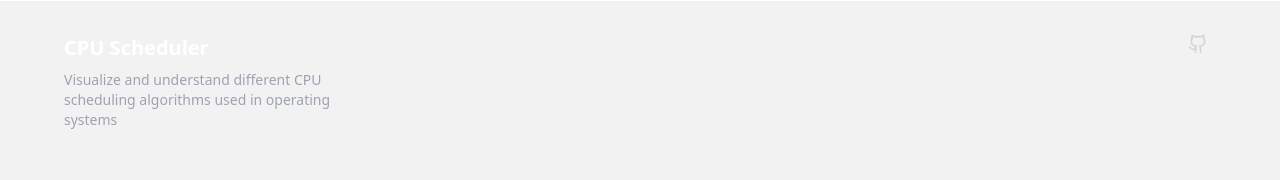
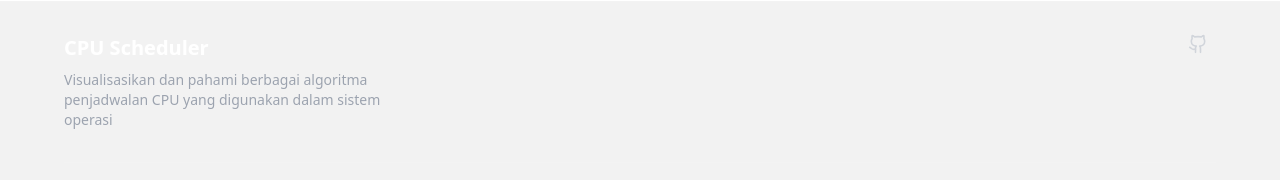
Before and after one commit to zhekabaila/penjadwalan-proses-next, a Next.js app: page / in a window 1280 px wide. Shown: the part 2479-2659 px from the top of the page. Built offline with nearby package versions, Linux system fonts and the light colour scheme.

Commit message:
fix(ui): perbarui teks footer ke Bahasa Indonesia dan perbaiki tautan GitHub

```diff
--- a/app/_components/Footer.tsx
+++ b/app/_components/Footer.tsx
@@ -13,7 +13,7 @@ export default function Footer() {
             <Link href="/" className="flex flex-col items-center md:items-start space-y-2">
               <span className="font-bold text-xl text-white">CPU Scheduler</span>
               <p className="text-gray-400 text-sm max-w-xs">
-                Visualize and understand different CPU scheduling algorithms used in operating systems
+                Visualisasikan dan pahami berbagai algoritma penjadwalan CPU yang digunakan dalam sistem operasi
               </p>
             </Link>
           </div>
@@ -21,7 +21,7 @@ export default function Footer() {
           {/* GitHub Link */}
           <div>
             <Link
-              href="https://github.com"
+              href="https://github.com/zhekabaila/penjadwalan-proses-next/"
               target="_blank"
               rel="noopener noreferrer"
               className="flex items-center text-gray-300 hover:text-emerald-400 transition-colors duration-300"
```
